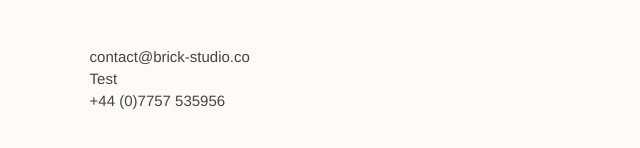
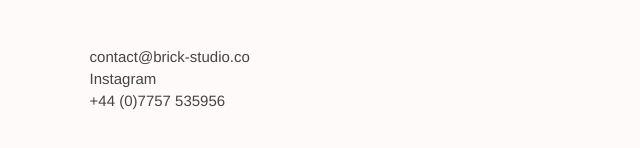
Before and after one commit to edcornish/brick-studio, a plain HTML site: page index.html in a window 1280 px wide. Shown: the part 1448-1596 px from the top of the page, 0-640 px from the left. Drawn offline with nearby package versions, Linux system fonts and the light colour scheme; a web font is replaced by a local one.

Commit message:
Update index.html

```diff
--- a/index.html
+++ b/index.html
@@ -60,7 +60,7 @@
      Recent projects include design of a series of travel books for monsters for The Ministry of Stories, a hand-made film about rave culture for Coal Drops Yard, and design and code for MutualAid.Wiki.<br><br>Whatever medium we’re working in, we believe that strong ideas executed beautifully will always make a lasting impact.<br><br></h1>
      <h1>
       <a href="mailto:contact@brick-studio.co">contact@brick-studio.co</a><br>
-    <a href="http://instagram.com/">Test</a><br>
+    <a href="http://instagram.com/">Instagram</a><br>
     <span class=blue>+44 (0)7757 535956</span></h1>
      </div>
     </section>
```
